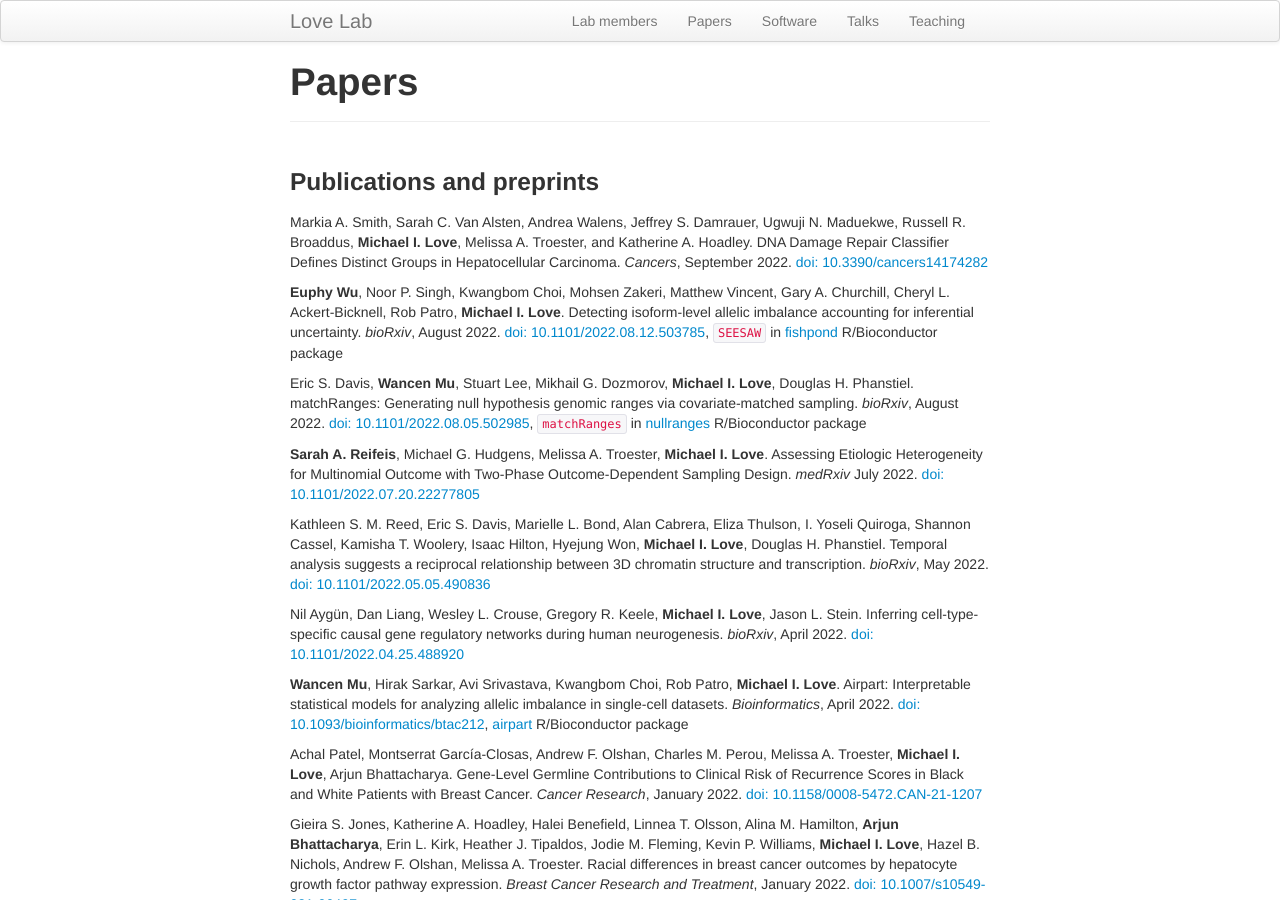
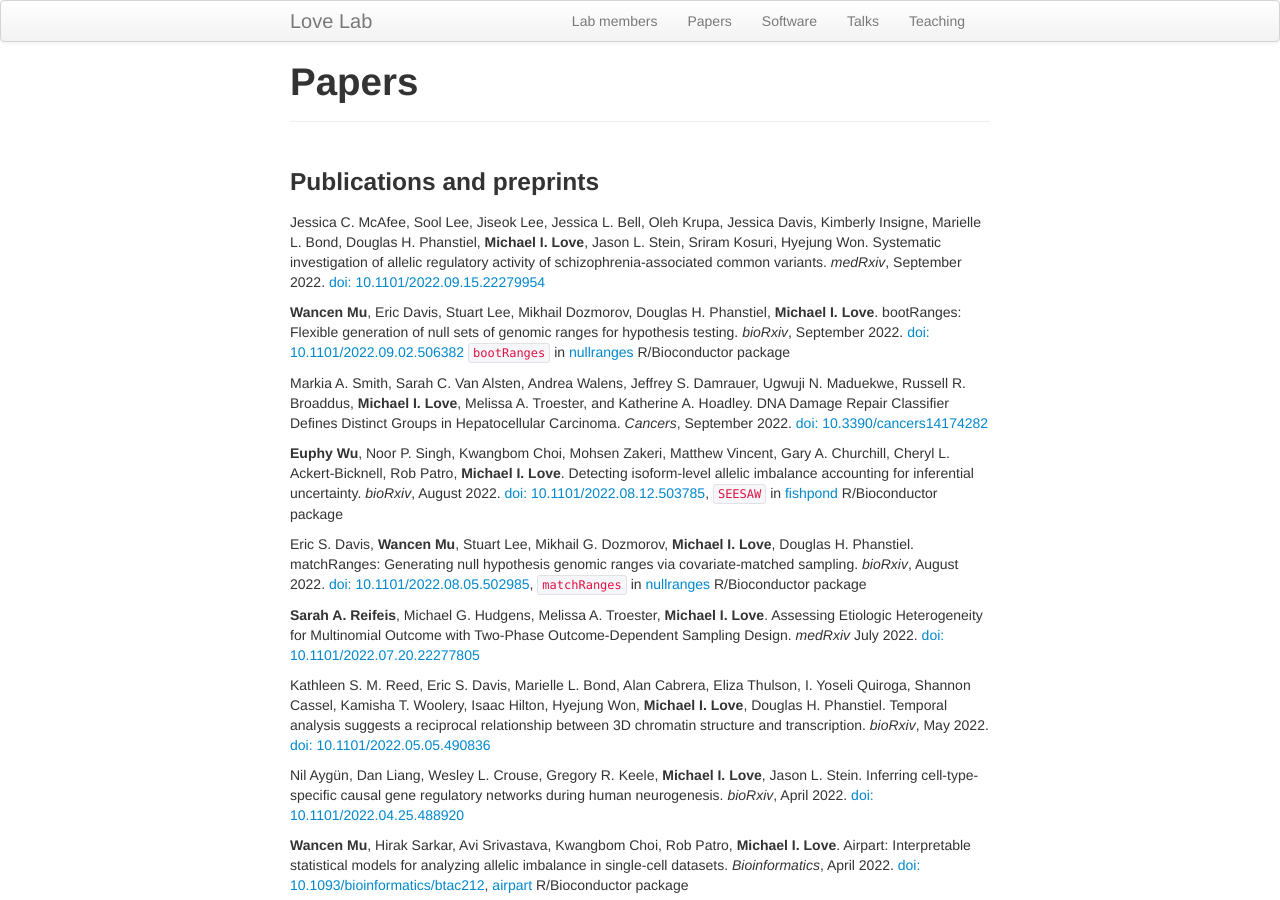
Before and after one commit to mikelove/mikelove.github.io, a Jekyll site: the page built from pages/papers.md, in a window 1280 px wide and 900 px high. Built offline with Jekyll 4.4.1, drawn with Linux system fonts in a browser that asks for light colours.

Commit message:
update papers

```diff
--- a/pages/papers.md
+++ b/pages/papers.md
@@ -4,6 +4,24 @@ title: "Papers"
 ---
 
 ### Publications and preprints
+
+Jessica C. McAfee, Sool Lee, Jiseok Lee, Jessica L. Bell, Oleh
+Krupa, Jessica Davis, Kimberly Insigne, Marielle L. Bond, Douglas
+H. Phanstiel, **Michael I. Love**, Jason L. Stein, Sriram Kosuri,
+Hyejung Won.
+Systematic investigation of allelic regulatory activity of
+schizophrenia-associated common variants.
+*medRxiv*, September 2022.
+[doi: 10.1101/2022.09.15.22279954](https://doi.org/10.1101/2022.09.15.22279954)
+
+**Wancen Mu**, Eric Davis, Stuart Lee, Mikhail Dozmorov, Douglas
+H. Phanstiel, **Michael I. Love**.
+bootRanges: Flexible generation of null sets of genomic ranges for
+hypothesis testing.
+*bioRxiv*, September 2022.
+[doi: 10.1101/2022.09.02.506382](https://doi.org/10.1101/2022.09.02.506382)
+`bootRanges` in [nullranges](https://nullranges.github.io/nullranges)
+R/Bioconductor package
 
 Markia A. Smith, Sarah C. Van Alsten, Andrea Walens, Jeffrey
 S. Damrauer, Ugwuji N. Maduekwe, Russell R. Broaddus, **Michael I. Love**,
```
